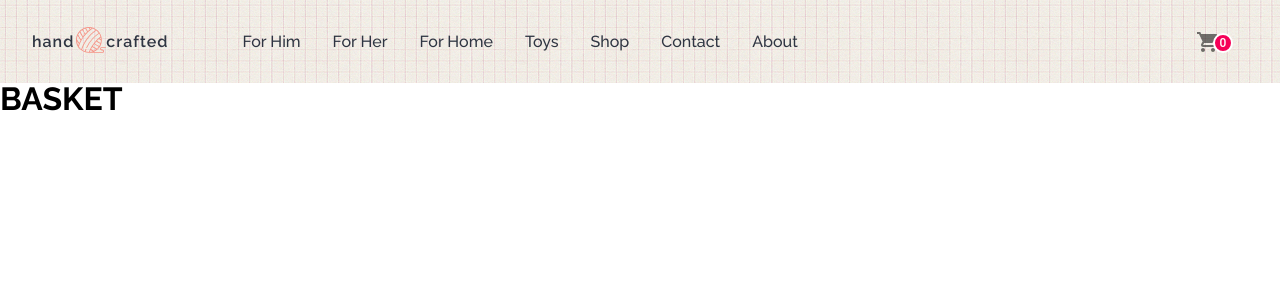
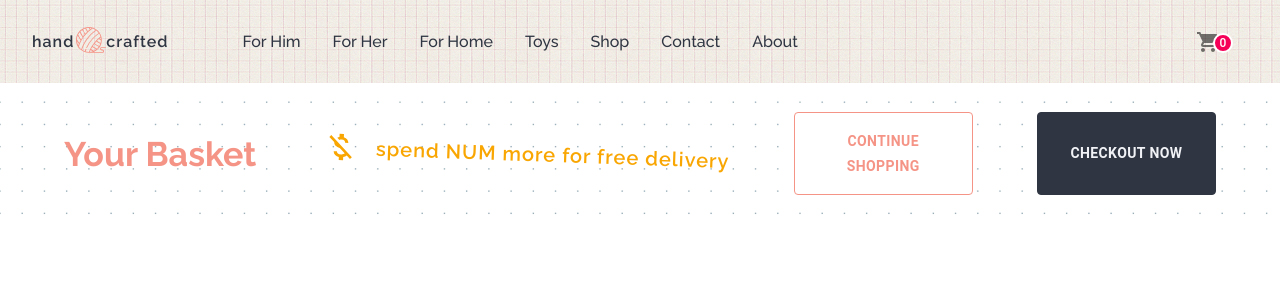
Before and after one commit to GKonar/E-commere, a React (Create React App) app: page /basket in a window 1280 px wide. Shown: the top 300 px of the page. Built offline with nearby package versions, Linux system fonts and the light colour scheme; no server answers.

Commit message:
Add BasketHeader

```diff
--- a/src/pages/BasketPage/BasketPage.js
+++ b/src/pages/BasketPage/BasketPage.js
@@ -1,10 +1,92 @@
 import React from 'react'
+import H1 from '../../components/H1';
+import styled from 'styled-components';
+
+import CustomButton from '../../components/CustomButton';
+
+import dotGrid from '../../assets/images/dot-grid.png';
+
+import MoneyOffIcon from '@material-ui/icons/MoneyOff';
+
+const Heading = styled(H1)`
+  && {
+    margin: 0;
+    margin-left: ${({ theme }) => theme.margin.medium};
+  }
+`
+
+const Container = styled.section`
+  background-image: url(${dotGrid});
+    padding: ${({ theme }) => theme.padding.medium};
+    a {
+      color: inherit;
+    }
+`
+
+const BasketHeader = styled.div`
+  display: flex;
+  justify-content: space-between;
+  /* align-items: center; */
+
+`
+const HeaderLeft = styled.div`
+  display: flex;
+  align-items: center;
+  justify-content: space-between;
+  width: 60%;
+`
+
+const FreeDeliveryCount = styled.div`
+  font-size: ${({ theme }) => theme.textSize.medium};
+  display: flex;
+  align-items: center;
+  margin-right: ${({ theme }) => theme.margin.medium};
+  color: ${({ theme }) => theme.textColor.gold};
+  font-weight: 600;
+  letter-spacing: 1px;
+  transform: rotate(2deg);
+`
+
+const NavigationButtons = styled.div`
+  width: 40%;
+  display: flex;
+`
+
+const ContinueShoppingButton = styled(CustomButton)`
+  && {
+    margin: 0 2rem;
+  }
+`
+
+const CheckoutButton = styled(CustomButton)`
+  && {
+    color: ${({ theme }) => theme.textColor.secondary};
+    background-color: ${({ theme }) => theme.color.primary};
+    border: 1px solid #2f3542;
+    margin: 0 2rem;
+    &:hover {
+      background-color: ${({ theme }) => theme.color.white};
+      color: ${({ theme }) => theme.textColor.primary};
+    }
+  }
+`
 
 function BasketPage() {
   return (
-    <div>
-      <h1>BASKET</h1>
-    </div>
+    <Container>
+      <BasketHeader>
+        <HeaderLeft>
+          <Heading>Your Basket</Heading>
+          <FreeDeliveryCount>
+            <MoneyOffIcon fontSize="large" /> &nbsp; &nbsp;spend {'NUM'} more for free delivery
+          </FreeDeliveryCount>
+        </HeaderLeft>
+        <NavigationButtons>
+          <ContinueShoppingButton>Continue Shopping</ContinueShoppingButton>
+          <CheckoutButton>Checkout Now</CheckoutButton>
+        </NavigationButtons>
+      </BasketHeader>
+    </Container>
   )
 }
 
```
